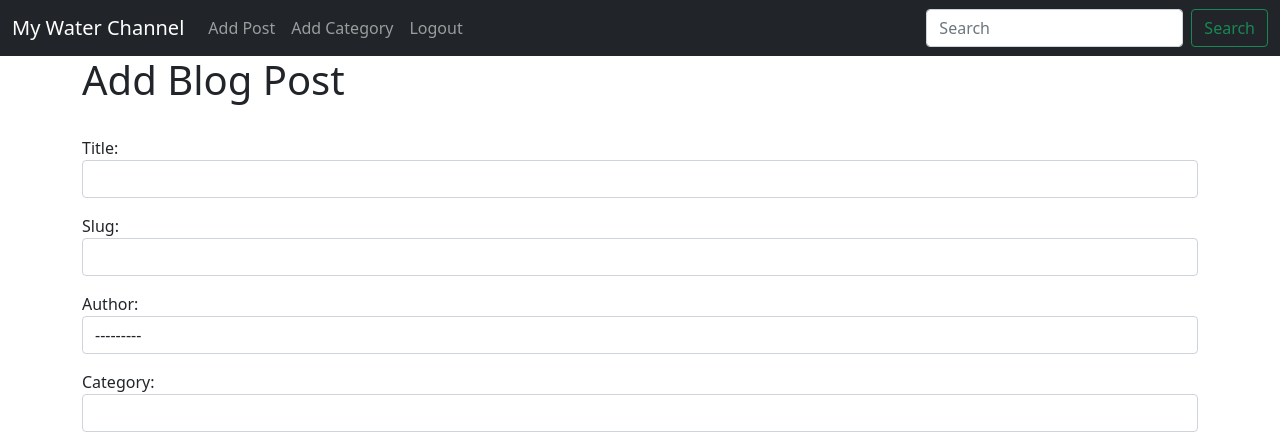
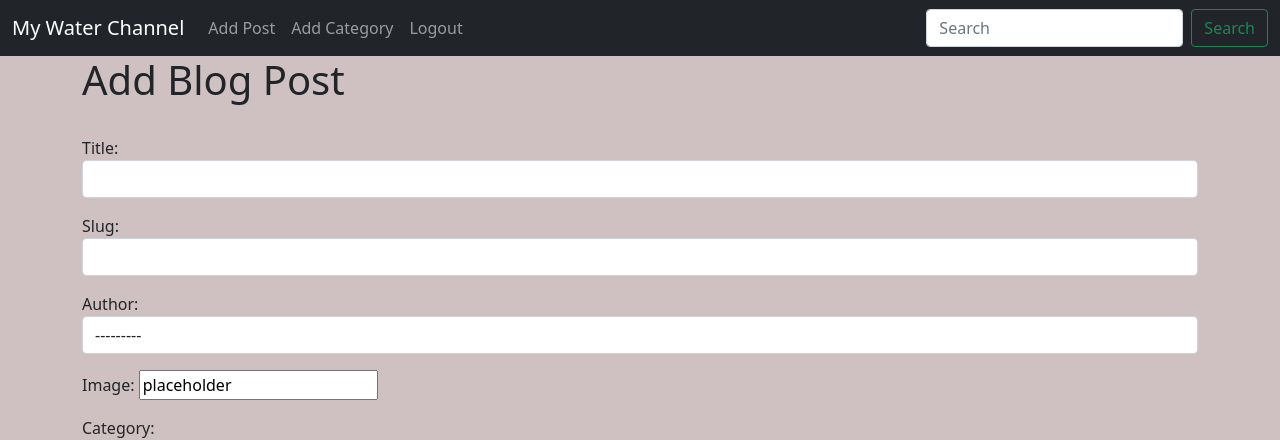
Before and after one commit to dhakal79/Portfolio-project-MS4, a Django app: page /add_post/ in a window 1280 px wide. Shown: the top 440 px of the page. Run offline with Django 4.2, Linux system fonts and the light colour scheme; the visitor is signed in with stand-in values (Sample User, id 1); data comes from the database, SQL or seed files in the repository; lists and menus that the app fills with data are empty.

Commit message:
added new blog css file, fixed category query

```diff
--- a/blog/forms.py
+++ b/blog/forms.py
@@ -12,7 +12,7 @@ for item in choices:
 class PostForm(forms.ModelForm):
     class Meta:
         model = Post
-        fields = ('title', 'slug', 'author', 'category', 'excerpt', 'content', 'status')
+        fields = ('title', 'slug', 'author', 'featured_image','category', 'excerpt', 'content', 'status')
 
         widgets = {
             'title': forms.TextInput(attrs={'class': 'form-control'}),
--- /dev/null
+++ b/blog/static/blog.css
@@ -0,0 +1,3 @@
+body{
+    background-color: rgb(207, 193, 193);
+}
--- a/blog/templates/base.html
+++ b/blog/templates/base.html
@@ -8,6 +8,8 @@
 
     <!-- Bootstrap CSS -->
     <link href="https://cdn.jsdelivr.net/npm/bootstrap@5.1.3/dist/css/bootstrap.min.css" rel="stylesheet" integrity="sha384-1BmE4kWBq78iYhFldvKuhfTAU6auU8tT94WrHftjDbrCEXSU1oBoqyl2QvZ6jIW3" crossorigin="anonymous">
+    {% load static %}
+    <link href="{% static 'blog.css' %}" rel="stylesheet">
 
     <title>
         {% block title %}
--- a/blog/views.py
+++ b/blog/views.py
@@ -31,11 +31,12 @@ class HomeView(ListView):
 
 
 def CategoryView(request, cats):
-    category_posts = Post.objects.filter(category=cats.replace("-", " "))
+    category_posts = Post.objects.filter(category__icontains=cats.replace("-", " "))
+    cat_menu = Category.objects.all()
     return render(
         request,
         "categories.html",
-        {"cats": cats.title().replace("-", " "), "category_posts": category_posts},
+        {"cats": cats.title().replace("-", " "), "category_posts": category_posts, "cat_menu": cat_menu},
     )
 
 
```
Also changed, not shown: waterchanel/static/css/#style.css (deleted).
